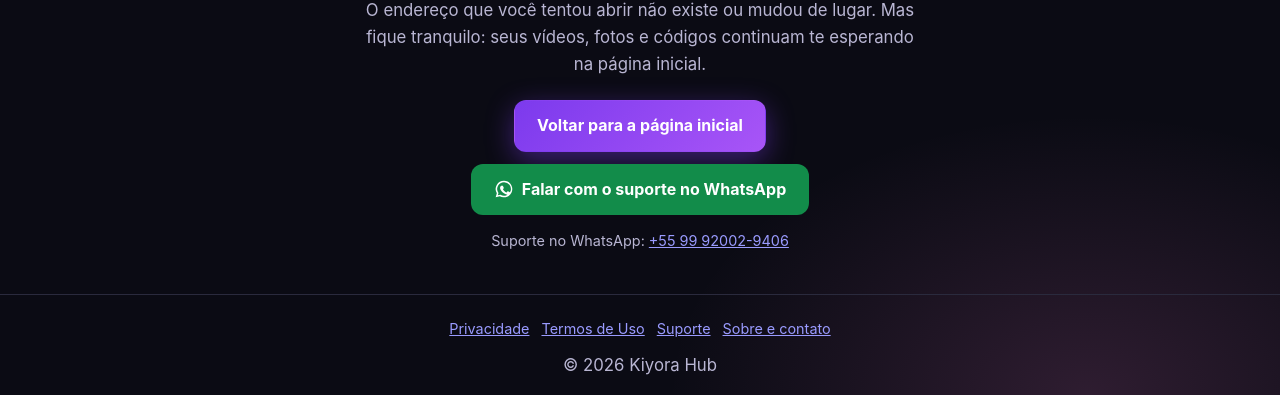
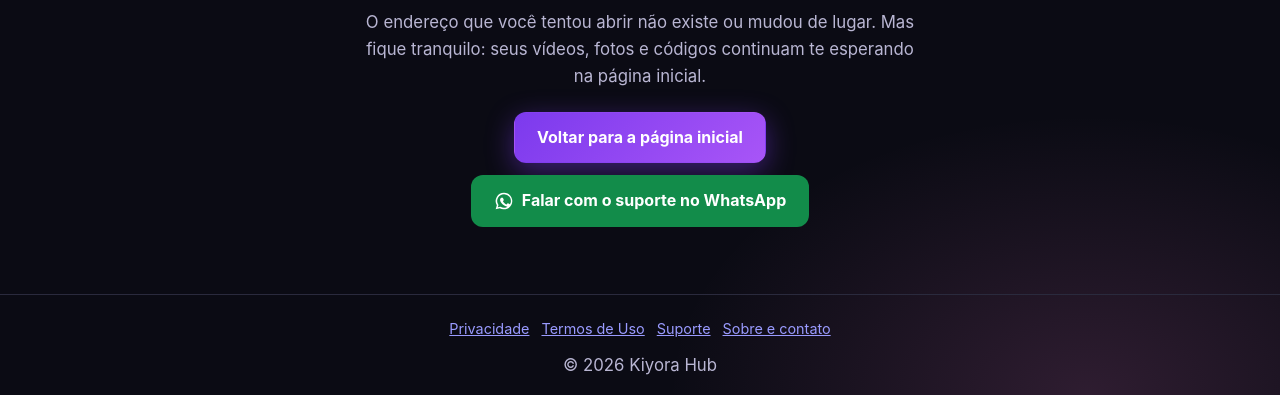
Before and after one commit to GZEE-SCRIPTS-DEV/Kiyora-Hub, a plain HTML site: page 404.html in a window 1280 px wide. Shown: the part 405-800 px from the top of the page. Drawn offline with Linux system fonts and the light colour scheme.

Commit message:
Update 404.html

```diff
--- a/404.html
+++ b/404.html
@@ -44,7 +44,7 @@ footer{padding:16px;text-align:center;border-top:1px solid var(--bd);font-size:.
 <a class="btn p" href="./">Voltar para a página inicial</a>
 <a class="btn w" id="wa" href="https://wa.me/5599920029406" target="_blank" rel="noopener noreferrer"><svg viewBox="0 0 24 24" aria-hidden="true"><path fill="currentColor" d="M12 2a10 10 0 0 0-8.6 15.1L2 22l5-1.3A10 10 0 1 0 12 2zm0 1.8a8.2 8.2 0 1 1-4.2 15.2l-.3-.2-2.9.8.8-2.8-.2-.3A8.2 8.2 0 0 1 12 3.8zm-3 4.2c-.2 0-.5.1-.7.4-.3.3-1 1-1 2.4s1 2.8 1.2 3c.1.2 2 3.1 4.9 4.3 2.4 1 2.9.8 3.4.7.6-.1 1.8-.7 2-1.4.2-.7.2-1.3.2-1.4l-.4-.3-1.8-.9c-.3-.1-.5-.1-.7.2l-.8 1c-.1.2-.3.2-.6.1-.9-.4-2-1.1-2.9-2.2-.4-.5-.8-1.1-.9-1.4-.1-.2 0-.4.1-.5l.4-.5.3-.4c.1-.2 0-.4 0-.5l-.8-2c-.2-.5-.4-.5-.6-.5z"/></svg>Falar com o suporte no WhatsApp</a>
 </div>
-<p class="num">Suporte no WhatsApp: <a href="https://wa.me/5599920029406" target="_blank" rel="noopener noreferrer" style="color:var(--ac)">+55 99 92002-9406</a></p>
+<p class="num"><a href="https://wa.me/5599920029406" target="_blank" rel="noopener noreferrer" style="color:var(--ac)"></a></p>
 </div></main>
 <footer><a href="privacidade.html">Privacidade</a><a href="termos.html">Termos de Uso</a><a href="suporte.html">Suporte</a><a href="sobre.html">Sobre e contato</a><p style="margin:6px 0 0;color:var(--mut)">© <span id="y">2026</span> Kiyora Hub</p></footer>
 <script>
```
